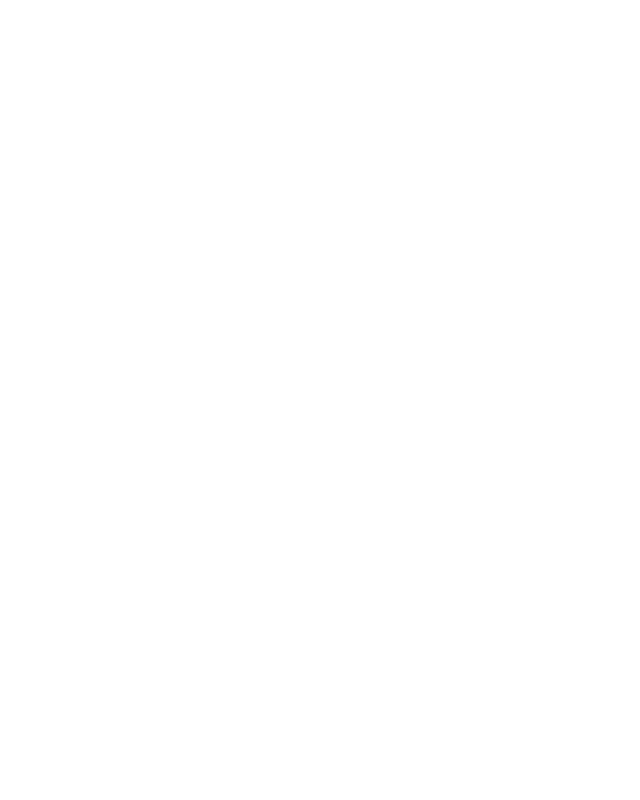
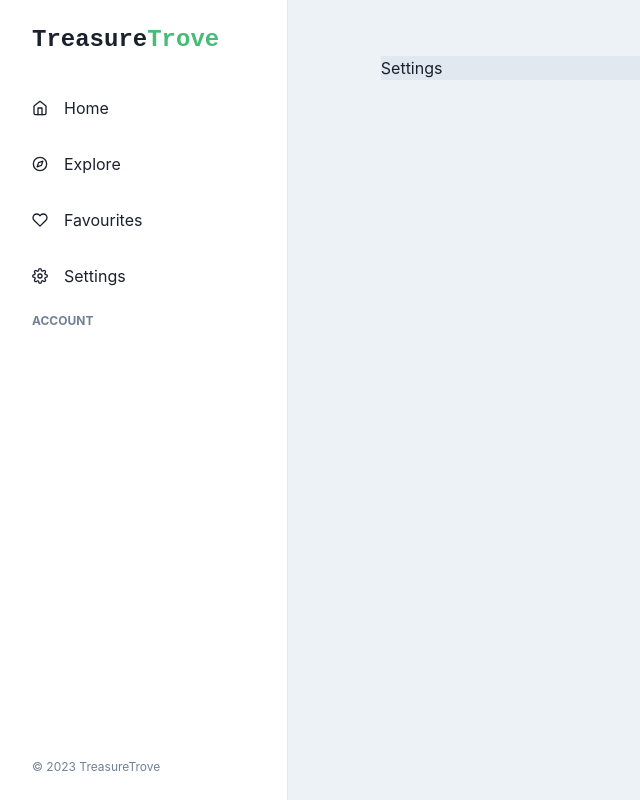
Before and after one commit to ivandukov/TreasureTrove, a React (Vite) app in the folder frontend/treasure-trove/: page /settings in a window 1280 px wide. Shown: the whole page, without its empty margins (0-640 px from the left). Built offline with nearby package versions, Linux system fonts and the light colour scheme.

Commit message:
Refactor(frontend): Updated navigation handling

```diff
--- a/frontend/treasure-trove/package.json
+++ b/frontend/treasure-trove/package.json
@@ -14,6 +14,7 @@
     "@chakra-ui/react": "^2.6.1",
     "@emotion/react": "^11.11.0",
     "@emotion/styled": "^11.11.0",
+    "esbuild": "^0.19.10",
     "framer-motion": "^10.12.16",
     "leaflet": "^1.9.4",
     "react": "^18.2.0",
--- a/frontend/treasure-trove/src/App.tsx
+++ b/frontend/treasure-trove/src/App.tsx
@@ -1,29 +1,26 @@
-import { BrowserRouter as Router, Routes, Route } from "react-router-dom";
-import HomePage from "./pages/HomePage";
-import LoginPage from "./pages/LoginPage";
-import RegisterPage from "./pages/RegisterPage";
-import UserPage from "./pages/UserPage";
-import ProductPage from "./pages/ProductPage";
-import UserSettingsPage from "./pages/UserSettingsPage";
+import Sidebar from "./components/Sidebar.tsx";
+import {Stack} from "@chakra-ui/react";
+import AppRouter from "./Router.tsx";
+
 
 /**
  * defines all accessible links/pages
  * @returns Router containing all links to the pages
  */
-function App() {
+export default function App() {
 
-   return (
-      <Router>
-         <Routes>
-            <Route path="/home" element={<HomePage/>}/>
-            <Route path="/login" element={<LoginPage/>}/>
-            <Route path="/register" element={<RegisterPage/>}/>
-            <Route path="/user" element={<UserPage/>}/>
-            <Route path="/product" element={<ProductPage/>}/>
-            <Route path="/settings" element={<UserSettingsPage/>}/>
-         </Routes>
-      </Router>
-   );
+    return (
+        <Sidebar>
+            <Stack
+                spacing={6}
+                mx={'auto'}
+                mt={4}
+                mb={4}
+                p={6}
+                w={{base: "100%", md: "80%", xl: "80%"}}
+            >
+                <AppRouter/>
+            </Stack>
+        </Sidebar>
+    );
 }
-
-export default App;
--- /dev/null
+++ b/frontend/treasure-trove/src/Router.tsx
@@ -0,0 +1,20 @@
+import {BrowserRouter as Router, Route, Routes} from "react-router-dom";
+import HomePage from "./pages/HomePage";
+import LoginPage from "./pages/LoginPage";
+import RegisterPage from "./pages/RegisterPage";
+import UserPage from "./pages/UserPage";
+import ProductPage from "./pages/ProductPage";
+import UserSettingsPage from "./pages/UserSettingsPage";
+
+export default function AppRouter() {
+    return <Router>
+        <Routes>
+            <Route path="/" element={<HomePage/>}/>
+            <Route path="/login" element={<LoginPage/>}/>
+            <Route path="/register" element={<RegisterPage/>}/>
+            <Route path="/user" element={<UserPage/>}/>
+            <Route path="/product" element={<ProductPage/>}/>
+            <Route path="/settings" element={<UserSettingsPage/>}/>
+        </Routes>
+    </Router>;
+}
--- a/frontend/treasure-trove/src/components/Footer.tsx
+++ b/frontend/treasure-trove/src/components/Footer.tsx
@@ -46,7 +46,7 @@ const Logo = (props: any) => {
  * @param param0
  * @returns
  */
-const SocialButton = ({
+export const SocialButton = ({
    children,
    label,
    href,
--- a/frontend/treasure-trove/src/components/GiveawayCard.tsx
+++ b/frontend/treasure-trove/src/components/GiveawayCard.tsx
@@ -1,28 +1,6 @@
 import {Box, Card, CardBody, Heading, HStack, Icon, IconButton, Image, Link, Menu, MenuButton, MenuItem, MenuList, Text} from "@chakra-ui/react";
-import {useState} from "react";
-import {FaHeart, FaRegHeart} from "react-icons/fa";
 import {BsFillXCircleFill, BsFlag, BsShare, BsThreeDotsVertical} from "react-icons/bs";
 
-/**
- * renders a small Heart-Button, which can be toggled.
- * @returns JSX element
- */
-const FavoriteButton = () => {
-    const [isFavorite, setIsFavorite] = useState(false);
-
-    const handleToggleFavorite = () => {
-        setIsFavorite(!isFavorite);
-    };
-
-    return (
-        <IconButton
-            aria-label={isFavorite ? 'Remove from favorites' : 'Add to favorites'}
-            icon={<Icon as={isFavorite ? FaHeart : FaRegHeart}/>}
-            colorScheme={isFavorite ? 'red' : 'gray'}
-            onClick={handleToggleFavorite}
-        />
-    );
-};
 
 /**
  * renders a small Dropdown-Button with three options:
--- a/frontend/treasure-trove/src/components/homepage/Sidebar.tsx
+++ b/frontend/treasure-trove/src/components/Sidebar.tsx
@@ -1,4 +1,4 @@
-import {Box, BoxProps, CloseButton, Drawer, DrawerContent, Flex, FlexProps, Icon, IconButton, Link, Text, useColorModeValue, useDisclosure,} from '@chakra-ui/react';
+import {Box, BoxProps, CloseButton, Drawer, DrawerContent, Flex, FlexProps, Icon, IconButton, Link, Stack, Text, useColorModeValue, useDisclosure,} from '@chakra-ui/react';
 import {FiCompass, FiHeart, FiHome, FiMenu, FiSettings,} from 'react-icons/fi';
 import {IconType} from 'react-icons';
 import {ReactNode, ReactText} from 'react';
@@ -6,16 +6,17 @@ import {ReactNode, ReactText} from 'react';
 interface LinkItemProps {
     name: string;
     icon: IconType;
+    path: string;
 }
 
 const LinkItems: Array<LinkItemProps> = [
-    {name: 'Home', icon: FiHome},
-    {name: 'Explore', icon: FiCompass},
-    {name: 'Favourites', icon: FiHeart},
-    {name: 'Settings', icon: FiSettings},
+    {name: 'Home', icon: FiHome, path: '/'},
+    {name: 'Explore', icon: FiCompass, path: '/explore'},
+    {name: 'Favourites', icon: FiHeart, path: '/favourites'},
+    {name: 'Settings', icon: FiSettings, path: '/settings'},
 ];
 
-export default function SimpleSidebar({children}: { children: ReactNode }) {
+export default function Sidebar({children}: { children: ReactNode }) {
     const {isOpen, onOpen, onClose} = useDisclosure();
     return (
         <Box minH="100vh" bg={useColorModeValue('gray.100', 'gray.900')}>
@@ -57,7 +58,9 @@ const SidebarContent = ({onClose, ...rest}: SidebarProps) => {
             pos="fixed"
             h="full"
             {...rest}>
-            <Flex h="20" alignItems="center" mx="8" justifyContent="space-between">
+            <Stack spacing={0} justifyContent={"space-between"} h={'100%'}>
+                <Box>
+                    <Flex h="20" alignItems="center" mx="8">
                         <Text fontSize="2xl" fontFamily="monospace" fontWeight="bold">
                             Treasure
                             <Text as={'span'} color={'green.400'}>
@@ -67,10 +70,22 @@ const SidebarContent = ({onClose, ...rest}: SidebarProps) => {
                         <CloseButton display={{base: 'flex', md: 'none'}} onClick={onClose}/>
                     </Flex>
                     {LinkItems.map((link) => (
-                <NavItem key={link.name} icon={link.icon}>
+                        <NavItem key={link.name} icon={link.icon} path={link.path}>
                             {link.name}
                         </NavItem>
                     ))}
+                    <Box px="8">
+                        <Text fontWeight="bold" textTransform="uppercase" fontSize="xs" color="gray.500" my="2">
+                            Account
+                        </Text>
+                    </Box>
+                </Box>
+                <Stack alignItems={"start"} pb={4}>
+                    <Text px="8" fontWeight="semi-bold" fontSize="xs" color="gray.500" my="2">
+                        © 2023 TreasureTrove
+                    </Text>
+                </Stack>
+            </Stack>
         </Box>
     );
 };
@@ -78,11 +93,12 @@ const SidebarContent = ({onClose, ...rest}: SidebarProps) => {
 interface NavItemProps extends FlexProps {
     icon: IconType;
     children: ReactText;
+    path: string;
 }
 
-const NavItem = ({icon, children, ...rest}: NavItemProps) => {
+const NavItem = ({icon, children, path, ...rest}: NavItemProps) => {
     return (
-        <Link href="#" style={{textDecoration: 'none'}} _focus={{boxShadow: 'none'}}>
+        <Link href={path} style={{textDecoration: 'none'}} _focus={{boxShadow: 'none'}}>
             <Flex
                 align="center"
                 p="4"
--- a/frontend/treasure-trove/src/components/homepage/LoggedInHomepage.tsx
+++ /dev/null
@@ -1,26 +0,0 @@
-import FeaturedCardGrid from "./featured/FeaturedCardGrid";
-import Navbar from "../Navbar";
-import FilterBar from "../filter/FilterBar.tsx";
-import {Stack} from "@chakra-ui/react";
-
-/**
- *
- * @returns
- */
-export default function LoggedInHomepage() {
-    return (
-        <>
-            <Navbar isLoggedIn={true}/>
-            <FilterBar/>
-            <Stack
-                spacing={6}
-                mx={'auto'}
-                mt={4}
-                mb={4}
-                p={6}
-            >
-                <FeaturedCardGrid/>
-            </Stack>
-        </>
-    );
-}
--- a/frontend/treasure-trove/src/components/homepage/LoggedOutHomepage.tsx
+++ b/frontend/treasure-trove/src/components/homepage/LoggedOutHomepage.tsx
@@ -1,7 +1,5 @@
-import {Stack} from "@chakra-ui/react";
 import FilterBar from "../filter/FilterBar.tsx";
 import FeaturedCardGrid from "./featured/FeaturedCardGrid";
-import SimpleSidebar from "./Sidebar.tsx";
 
 /**
  *
@@ -10,19 +8,8 @@ import SimpleSidebar from "./Sidebar.tsx";
 export default function LoggedOutHomepage() {
     return (
         <>
-           <SimpleSidebar>
-            <Stack
-                spacing={6}
-                mx={'auto'}
-                mt={4}
-                mb={4}
-                p={6}
-                w={{base: "100%", md: "80%", xl: "80%"}}
-            >
-                <FilterBar/>
-                <FeaturedCardGrid/>
-            </Stack>
-            </SimpleSidebar>
+            <FilterBar/>
+            <FeaturedCardGrid/>
         </>
     );
 }
--- a/frontend/treasure-trove/src/pages/HomePage.tsx
+++ b/frontend/treasure-trove/src/pages/HomePage.tsx
@@ -1,7 +1,6 @@
 import {Box, useColorMode} from "@chakra-ui/react";
 import Footer from "../components/Footer";
 import LoggedOutHomepage from "../components/homepage/LoggedOutHomepage.tsx";
-import LoggedInHomepage from "../components/homepage/LoggedInHomepage.tsx";
 
 
 /**
@@ -12,17 +11,10 @@ import LoggedInHomepage from "../components/homepage/LoggedInHomepage.tsx";
 export default function HomePage() {
 
     const {colorMode} = useColorMode();
-    const isLoggedIn = false;
 
     return (
         <Box bg={colorMode === 'dark' ? 'gray.900' : 'gray.100'}>
-            {isLoggedIn ? (
-                // show this content when the user is logged in
-                <LoggedInHomepage/>
-            ) : (
-                // show this content when the user is NOT logged in
-                <LoggedOutHomepage/>
-            )}
+            <LoggedOutHomepage/>
             <Footer/>
         </Box>
     )
--- a/frontend/treasure-trove/src/pages/UserSettingsPage.tsx
+++ b/frontend/treasure-trove/src/pages/UserSettingsPage.tsx
@@ -1,15 +1,10 @@
-import {Box, Container, useColorMode} from "@chakra-ui/react";
+import {Box, useColorMode} from "@chakra-ui/react";
 
 export default function UserSettingsPage() {
-
-    const isLoggedIn = true;
     const {colorMode} = useColorMode();
     return (
-
         <Box bg={colorMode === 'dark' ? 'gray.900' : 'gray.200'}>
-            <Container maxW='995px' mt={8} mb={8}>
-            </Container>
+            Settings
         </Box>
-
     );
 }
```
Also changed, not shown: frontend/treasure-trove/src/main.tsx (+6 -6 lines), 1 other file (tests, documents, lock files or other folders). Lines whose indentation alone changed are shown as unchanged.
